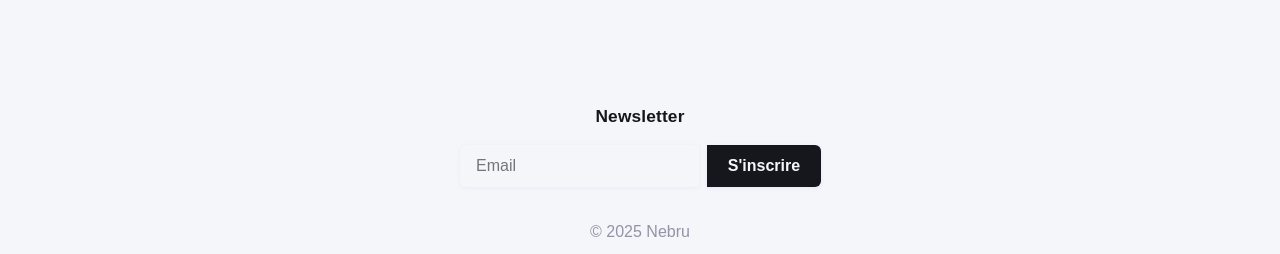
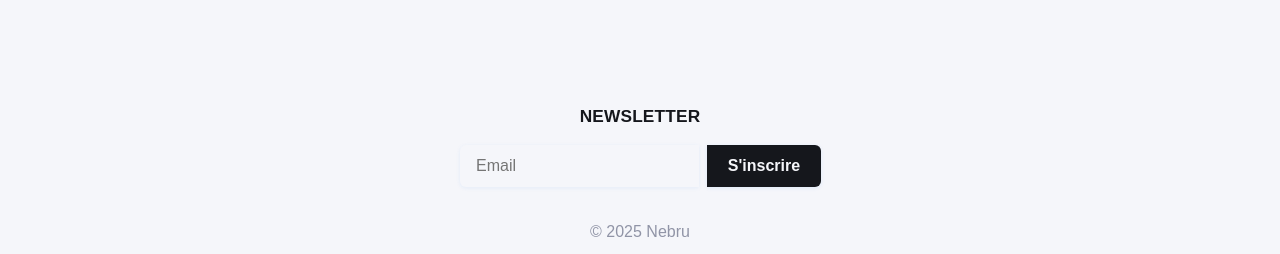
Before and after one commit to 0xnebru/0xnebru.github.io, a Jekyll site: the page built from index.md, in a window 1280 px wide. Shown: the part 1024-1278 px from the top of the page. Built offline with Jekyll 4.4.1, drawn with Linux system fonts in a browser that asks for light colours.

Commit message:
Update default.html

```diff
--- a/_layouts/default.html
+++ b/_layouts/default.html
@@ -65,7 +65,7 @@
       </div>
       <div class="footer-newsletter">
         <form class="newsletter-form" action="https://github.us5.list-manage.com/subscribe/post?u=bf27a5f985e2acebf5b7ae339&amp;id=f8e47b08a1&amp;f_id=00ff52e9f0" method="POST" target="_blank" novalidate>
-          <label for="newsletter-email" class="newsletter-label">Newsletter</label>
+          <label for="newsletter-email" class="newsletter-label">NEWSLETTER</label>
           <div class="newsletter-fields">
             <input type="email" id="newsletter-email" name="EMAIL" class="newsletter-input" placeholder="Email" required>
             <button type="submit" class="newsletter-btn">S'inscrire</button>
```
